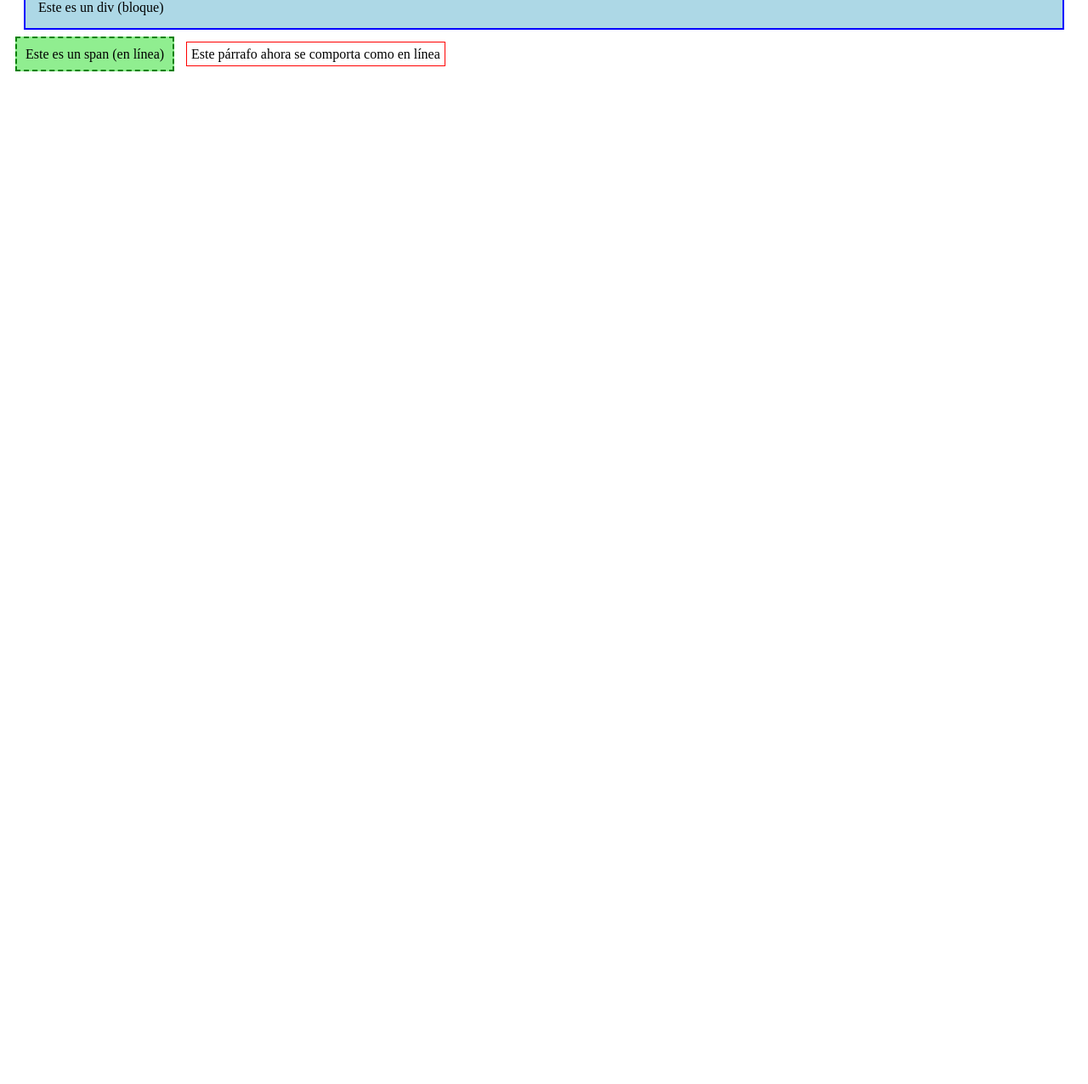
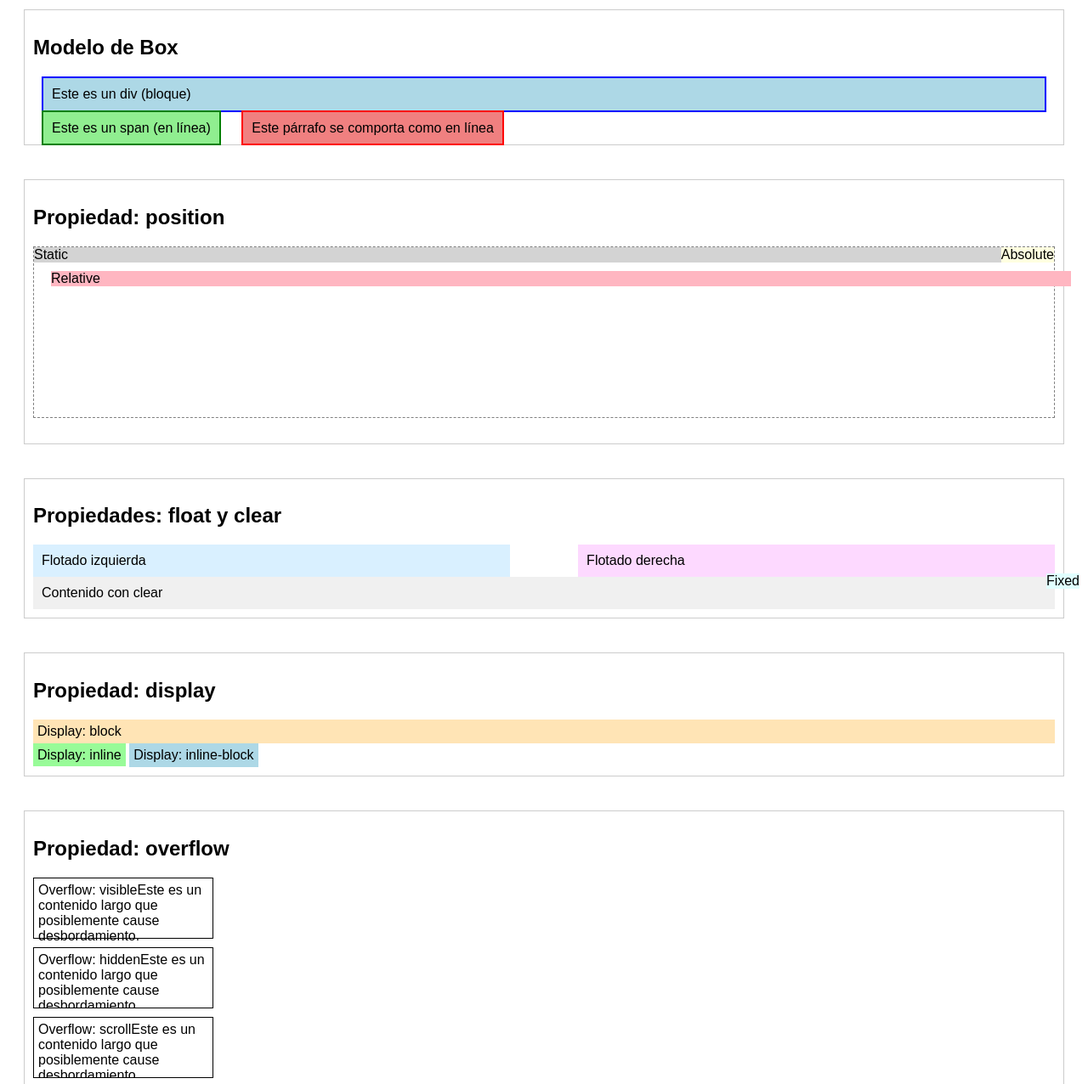
Before and after one commit to pamorago/Tarea2, a plain HTML site: page index.html in a window 1280 px wide. Shown: the part 97-1373 px from the top of the page at 85% size. Before the commit the page ends 800 px from the top, so only its background shows below. Drawn offline with Linux system fonts and the light colour scheme.

Commit message:
T2 Style properties

```diff
--- a/index.html
+++ b/index.html
@@ -3,17 +3,78 @@
 
 <head>
     <meta charset="UTF-8">
-    <title>Modelo de Caja</title>
+    <title>Modelo de Caja y Posicionamiento CSS</title>
     <link rel="stylesheet" href="styles.css">
 </head>
 
 <body>
-    <h1>Modelo de Caja</h1>
 
-    <div class="box">Este es un div (bloque)</div>
-    <span class="box-inline">Este es un span (en línea)</span>
+    <h1>Modelo de Caja y Posicionamiento en CSS3</h1>
 
-    <p class="block-a-inline">Este párrafo ahora se comporta como en línea</p>
+    <!-- Sección: Modelo de Box -->
+    <section>
+        <h2>Modelo de Box</h2>
+        <div class="box">Este es un div (bloque)</div>
+        <span class="box-inline">Este es un span (en línea)</span>
+        <p class="block-a-inline">Este párrafo se comporta como en línea</p>
+    </section>
+
+    <!-- Sección: position -->
+    <section>
+        <h2>Propiedad: position</h2>
+        <div class="position-container">
+            <div class="pos-static">Static</div>
+            <div class="pos-relative">Relative</div>
+            <div class="pos-absolute">Absolute</div>
+            <div class="pos-fixed">Fixed</div>
+        </div>
+    </section>
+
+    <!-- Sección: float y clear -->
+    <section>
+        <h2>Propiedades: float y clear</h2>
+        <div class="float-container">
+            <div class="float-left">Flotado izquierda</div>
+            <div class="float-right">Flotado derecha</div>
+            <div class="clear-both">Contenido con clear</div>
+        </div>
+    </section>
+
+    <!-- Sección: display -->
+    <section>
+        <h2>Propiedad: display</h2>
+        <div class="display-block">Display: block</div>
+        <span class="display-inline">Display: inline</span>
+        <div class="display-inline-block">Display: inline-block</div>
+        <div class="display-none">Este elemento no debería verse (display: none)</div>
+    </section>
+
+    <!-- Sección: overflow -->
+    <section>
+        <h2>Propiedad: overflow</h2>
+        <div class="overflow visible">Overflow: visible</div>
+        <div class="overflow hidden">Overflow: hidden</div>
+        <div class="overflow scroll">Overflow: scroll</div>
+        <div class="overflow auto">Overflow: auto</div>
+    </section>
+
+    <!-- Sección: visibility -->
+    <section>
+        <h2>Propiedad: visibility</h2>
+        <div class="visibility-visible">Visible</div>
+        <div class="visibility-hidden">Oculto (visibility: hidden)</div>
+    </section>
+
+    <!-- Sección: z-index -->
+    <section>
+        <h2>Propiedad: z-index</h2>
+        <div class="z-container">
+            <div class="z-box z1">z-index: 1</div>
+            <div class="z-box z3">z-index: 3</div>
+            <div class="z-box z2">z-index: 2</div>
+        </div>
+    </section>
+
 </body>
 
 </html>
--- a/styles.css
+++ b/styles.css
@@ -1,21 +1,192 @@
+body {
+    font-family: Arial, sans-serif;
+    padding: 20px;
+}
+
+section {
+    margin-bottom: 40px;
+    padding: 10px;
+    border: 1px solid #ccc;
+}
+
+/* Modelo de Caja */
+.box,
+.box-inline,
+.block-a-inline {
+    border: 2px solid;
+    padding: 10px;
+    margin: 10px;
+}
+
 .box {
-    margin: 20px;
-    padding: 15px;
-    border: 2px solid blue;
+    border-color: blue;
     background-color: lightblue;
     display: block;
 }
 
 .box-inline {
-    margin: 10px;
-    padding: 10px;
-    border: 2px dashed green;
+    border-color: green;
     background-color: lightgreen;
     display: inline;
 }
 
 .block-a-inline {
     display: inline;
-    border: 1px solid red;
+    border-color: red;
+    background-color: lightcoral;
+}
+
+/* Position */
+.position-container {
+    position: relative;
+    height: 200px;
+    border: 1px dashed gray;
+    margin-bottom: 20px;
+}
+
+.pos-static {
+    position: static;
+    background: lightgray;
+}
+
+.pos-relative {
+    position: relative;
+    top: 10px;
+    left: 20px;
+    background: lightpink;
+}
+
+.pos-absolute {
+    position: absolute;
+    top: 0;
+    right: 0;
+    background: lightyellow;
+}
+
+.pos-fixed {
+    position: fixed;
+    bottom: 10px;
+    right: 10px;
+    background: lightcyan;
+}
+
+/* Float y Clear */
+.float-left {
+    float: left;
+    width: 45%;
+    background: #d9f0ff;
+    padding: 10px;
+}
+
+.float-right {
+    float: right;
+    width: 45%;
+    background: #fdd9ff;
+    padding: 10px;
+}
+
+.clear-both {
+    clear: both;
+    background: #f0f0f0;
+    padding: 10px;
+    margin-top: 20px;
+}
+
+/* Display */
+.display-block {
+    display: block;
+    background: #ffe4b5;
     padding: 5px;
 }
+
+.display-inline {
+    display: inline;
+    background: #98fb98;
+    padding: 5px;
+}
+
+.display-inline-block {
+    display: inline-block;
+    background: #add8e6;
+    padding: 5px;
+}
+
+.display-none {
+    display: none;
+}
+
+/* Overflow */
+.overflow {
+    width: 200px;
+    height: 60px;
+    border: 1px solid black;
+    margin-bottom: 10px;
+    padding: 5px;
+    overflow-wrap: break-word;
+}
+
+.overflow::after {
+    content: "Este es un contenido largo que posiblemente cause desbordamiento.";
+}
+
+.overflow.visible {
+    overflow: visible;
+}
+
+.overflow.hidden {
+    overflow: hidden;
+}
+
+.overflow.scroll {
+    overflow: scroll;
+}
+
+.overflow.auto {
+    overflow: auto;
+}
+
+/* Visibility */
+.visibility-visible {
+    visibility: visible;
+    background: #e0ffe0;
+    padding: 5px;
+}
+
+.visibility-hidden {
+    visibility: hidden;
+    background: #ffe0e0;
+    padding: 5px;
+}
+
+/* Z-Index */
+.z-container {
+    position: relative;
+    height: 150px;
+}
+
+.z-box {
+    width: 100px;
+    height: 100px;
+    position: absolute;
+    top: 10px;
+    left: 10px;
+    opacity: 0.8;
+}
+
+.z1 {
+    background: red;
+    z-index: 1;
+    left: 20px;
+}
+
+.z2 {
+    background: green;
+    z-index: 2;
+    left: 40px;
+}
+
+.z3 {
+    background: blue;
+    z-index: 3;
+    left: 60px;
+}
```
